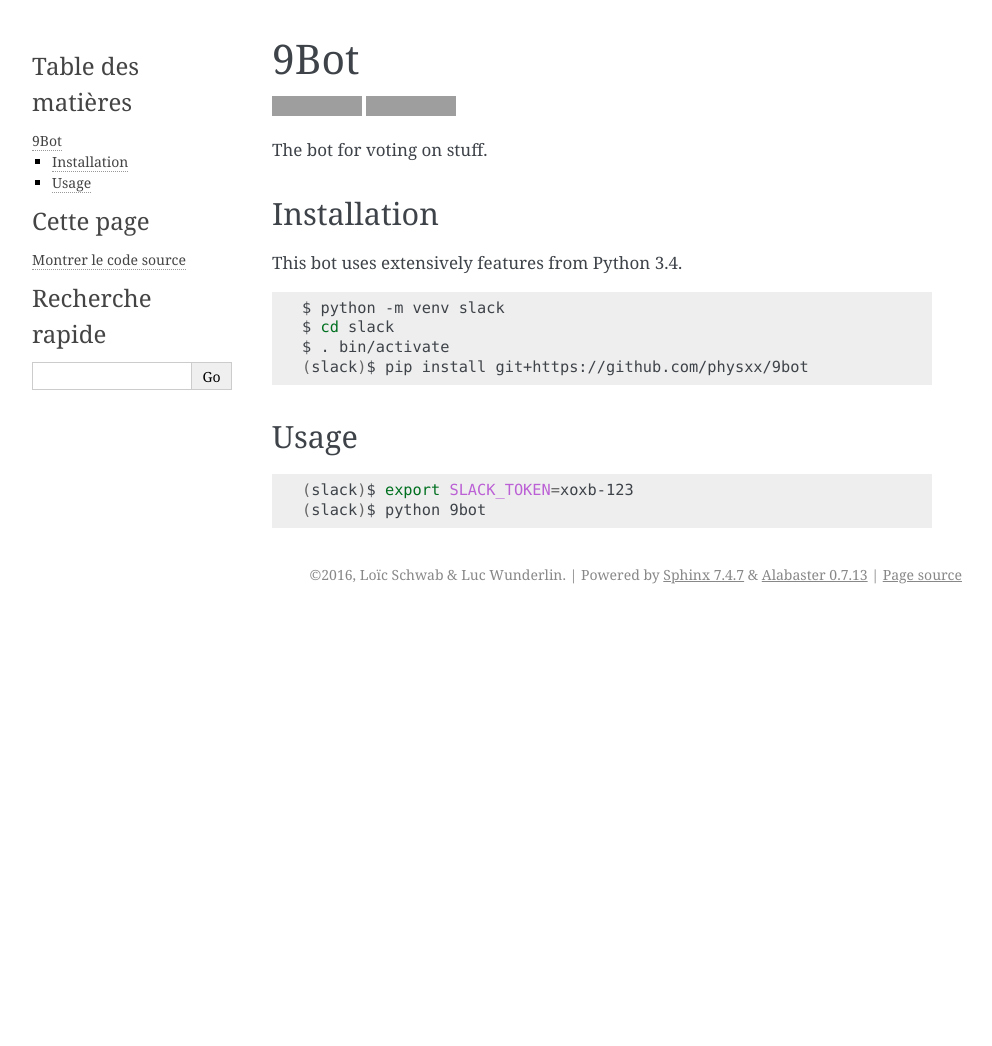
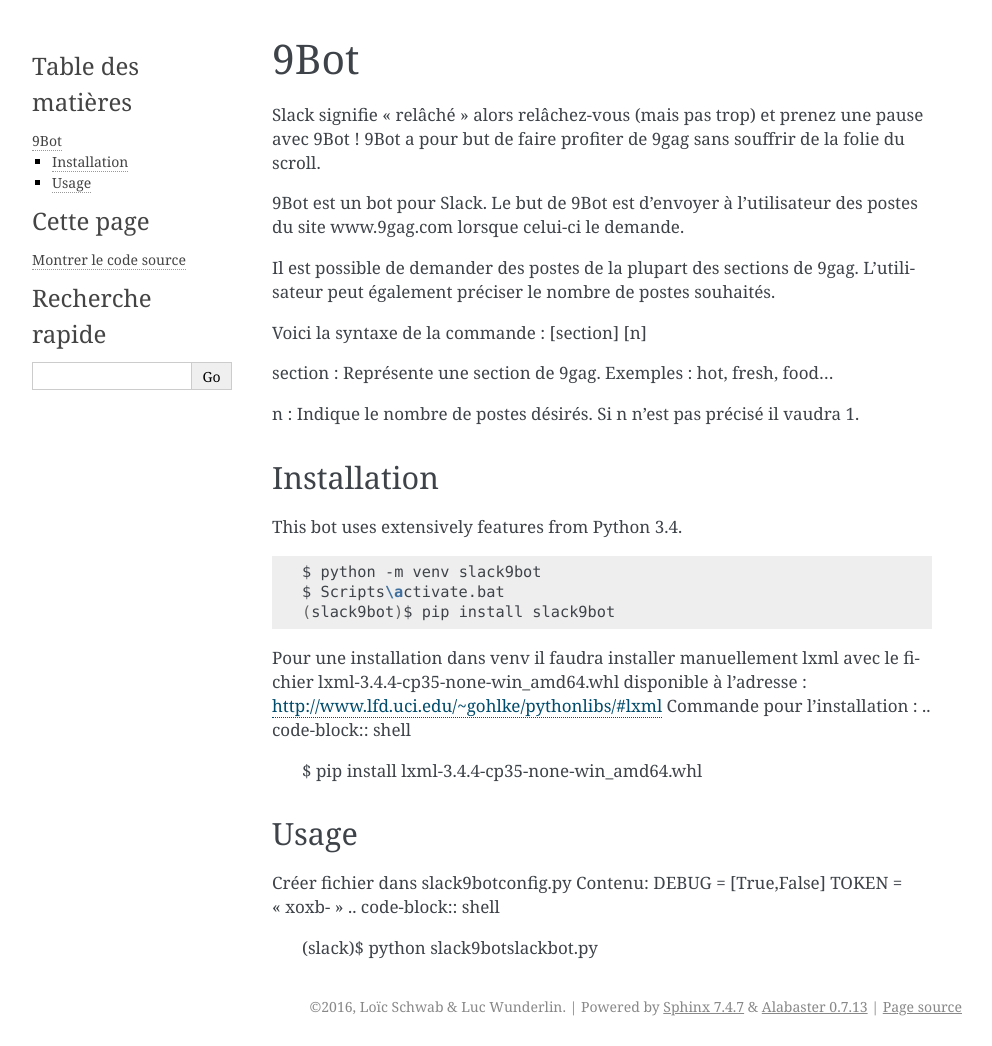
Before and after one commit to physxx/9bot, a Sphinx documentation site: the page built from docs/project.rst, in a window 1280 px wide. Shown: the whole page, without its empty margins (148-1140 px from the left). Built offline with Sphinx 7.4.7, drawn with Linux system fonts in a browser that asks for light colours; before the commit the page ends 900 px from its top, so only the background shows below that; grey boxes are pictures that could not be loaded.

Commit message:
Changement fichier doc

```diff
--- a/docs/project.rst
+++ b/docs/project.rst
@@ -1,15 +1,17 @@
 9Bot
 =======
 
-.. image:: https://readthedocs.org/projects/votebot/badge/?version=latest
-   :alt: Documentation status
-   :target: http://votebot.readthedocs.io/en/latest/
+Slack signifie "relâché" alors relâchez-vous (mais pas trop) et prenez une pause avec 9Bot ! 9Bot a pour but de faire profiter de 9gag sans souffrir de la folie du scroll.
 
-.. image:: https://travis-ci.org/HE-Arc/votebot.svg?branch=master
-   :alt: Build status
-   :target: https://travis-ci.org/HE-Arc/votebot
+9Bot est un bot pour Slack. Le but de 9Bot est d'envoyer à l'utilisateur des postes du site www.9gag.com lorsque celui-ci le demande.
 
-The bot for voting on stuff.
+Il est possible de demander des postes de la plupart des sections de 9gag. L'utilisateur peut également préciser le nombre de postes souhaités.
+
+Voici la syntaxe de la commande : [section] [n]
+
+section : Représente une section de 9gag. Exemples : hot, fresh, food...
+
+n : Indique le nombre de postes désirés. Si n n'est pas précisé il vaudra 1.
 
 Installation
 ------------
@@ -18,16 +20,23 @@
 
 .. code-block:: shell
 
-    $ python -m venv slack
-    $ cd slack
-    $ . bin/activate
-    (slack)$ pip install git+https://github.com/physxx/9bot
+    $ python -m venv slack9bot
+    $ Scripts\activate.bat
+    (slack9bot)$ pip install slack9bot
+
+Pour une installation dans venv il faudra installer manuellement lxml avec le fichier lxml-3.4.4-cp35-none-win_amd64.whl disponible à l'adresse : http://www.lfd.uci.edu/~gohlke/pythonlibs/#lxml
+Commande pour l'installation :
+.. code-block:: shell
+
+    $ pip install lxml-3.4.4-cp35-none-win_amd64.whl
 
 
 Usage
 -----
-
+Créer fichier dans slack9bot\config.py
+Contenu:
+DEBUG = [True,False]
+TOKEN = "xoxb-"
 .. code-block:: shell
 
-    (slack)$ export SLACK_TOKEN=xoxb-123
-    (slack)$ python 9bot
+    (slack)$ python slack9bot\slackbot.py
```
